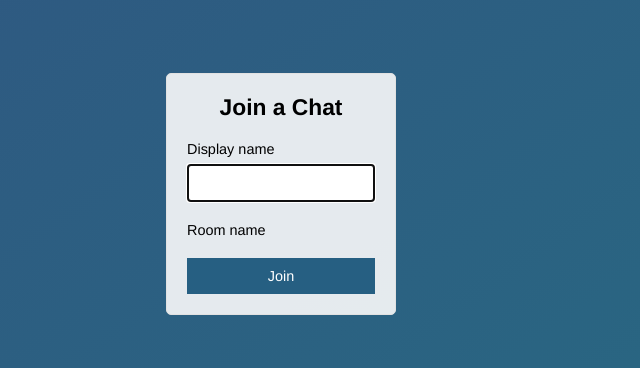
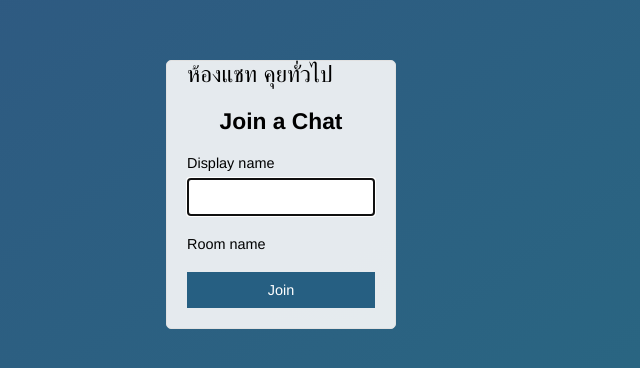
Before and after one commit to olotem321/node-chat-app, a website: page public/index.html in a window 1280 px wide. Shown: the part 206-574 px from the top of the page, without its empty margins (359-999 px from the left). Drawn offline with nearby package versions, Linux system fonts and the light colour scheme; no server answers.

Commit message:
add some keyword

```diff
--- a/public/css/style.css
+++ b/public/css/style.css
@@ -9,3 +9,7 @@ select{
    font-size:1rem;
   color: white;
  }
+
+ h1{
+   font-weight:500;text-align:center;font-size:1.5rem;text-align:left;
+ }
--- a/public/index.html
+++ b/public/index.html
@@ -3,11 +3,14 @@
   <head>
     <meta charset="utf-8">
     <meta name="viewport" content="width=device-width, initial-scale=1, user-scalable=no">
-    <title>Join | ChatApp</title>
+    <meta name="description" content="ห้องแชท แบบไม่ต้องล็อกอิน พูดคุยทั่วไป">
+     <meta name="keywords" content="ห้องแชท,พูดคุย,สนทนา,ทั่วไป,ไม่ล็อกอิน">
+    <title>ห้องแชท แบบไม่ต้องล็อกอิน</title>
     <link rel="stylesheet" href="/css/style.css">
   </head>
   <body class="centered-form">
     <div class="centered-form__form">
+      <h1>ห้องแชท คุยทั่วไป</h1>
       <form action="/chat.html">
         <div class="form-field">
           <h3>Join a Chat</h3>
```
